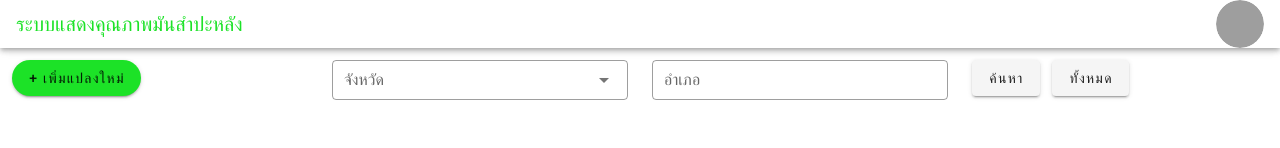
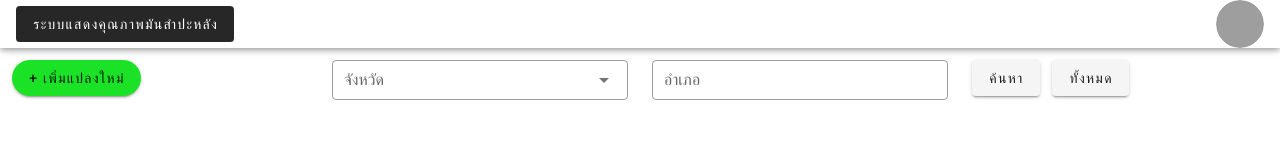
Before and after one commit to khing78/SeniorProject, a Vue app in the folder Client/cassava/: page /show-all-area in a window 1280 px wide. Shown: the top 148 px of the page. Built offline with nearby package versions, Linux system fonts and the light colour scheme; no server answers; grey boxes are pictures that could not be loaded.

Commit message:
Login Get Uid

```diff
--- a/Client/cassava/src/store/index.js
+++ b/Client/cassava/src/store/index.js
@@ -6,6 +6,7 @@ Vue.use(Vuex)
 
 export default new Vuex.Store({
   state: {
+    uid:"",
     username:"",
     idfarm:"",
     namearea:"",
@@ -96,6 +97,9 @@ export default new Vuex.Store({
     ],
   },
   getters:{
+    getUid(state){
+      return state.uid
+    },
     getPosition(state){
       return state.position
     },
@@ -128,6 +132,9 @@ export default new Vuex.Store({
     }
   },
   mutations: {
+    setUid(state,payload){
+      state.uid = payload.uid
+    },
     setPosition(state, payload){
       state.position = payload.position
     },
--- a/Client/cassava/src/views/AddArea.vue
+++ b/Client/cassava/src/views/AddArea.vue
@@ -184,7 +184,7 @@ export default {
           latitude_mark1: this.newpath[1].lat,
           longtitude_mark1: this.newpath[1].lng,
           latitude_mark2: this.newpath[2].lat,
-          longtitude_mark2: this.newpath[2].lat,
+          longtitude_mark2: this.newpath[2].lng,
           latitude_mark3: this.newpath[3].lat,
           longtitude_mark3: this.newpath[3].lng,
           latitude_mark4: this.newpath[4].lat,
--- a/Client/cassava/src/views/Login.vue
+++ b/Client/cassava/src/views/Login.vue
@@ -74,6 +74,10 @@ export default {
             type: "setName",
             name: email,
           });
+          this.$store.commit({
+            type: "setUid",
+            uid: user.uid,
+          });
           vm.$router.push("/show-all-area");
         })
         .catch((error) => {
--- a/Client/cassava/src/views/NavBar.vue
+++ b/Client/cassava/src/views/NavBar.vue
@@ -1,8 +1,10 @@
 <template>
   <div class="nav-bar">
     <v-app-bar color="white" dense dark>
-      <v-toolbar-title style="margin-top: 0px; color: #1ce227" class="navbar"
-        >ระบบแสดงคุณภาพมันสำปะหลัง</v-toolbar-title
+      <v-toolbar-title
+        style="margin-top: 0px; color: #1ce227"
+        class="navbar"
+        ><v-btn @click="moveto('backtonormal')">ระบบแสดงคุณภาพมันสำปะหลัง</v-btn></v-toolbar-title
       >
       <v-spacer />
       <v-menu offset-y>
@@ -30,18 +32,28 @@ import firebase from "firebase/app";
 import { mapGetters } from "vuex";
 export default {
   data: () => ({
-    usernameA: "",
     imagesrc: "../assets/iconusercc.png",
   }),
   methods: {
+    moveto() {
+      const vm = this
+      firebase.auth().onAuthStateChanged(function (user) {
+        if (user) {
+          console.log(user)
+          vm.$router.push("/show-all-area");
+        } else {
+          vm.$router.push("/");
+        }
+      });
+    },
     logoutbutton() {
-      const vm = this
+      const vm = this;
       firebase
         .auth()
         .signOut()
         .then(() => {
           this.$store.commit({
-            type: "setName",
+            type: "setUserName",
             name: "",
           });
           // Sign-out successful.
@@ -49,7 +61,7 @@ export default {
         })
         .catch((error) => {
           // An error happened.
-          console.log(error)
+          console.log(error);
         });
     },
   },
--- a/Client/cassava/src/views/ShowAllArea.vue
+++ b/Client/cassava/src/views/ShowAllArea.vue
@@ -171,8 +171,8 @@ export default {
     }),
   },
   methods: {
-    fetchdatafromdatabase() {
-      axios
+    async fetchdatafromdatabase() {
+      await axios
         .get("http://127.0.0.1:8000/farms/")
         .then((response) => {
           var i = 0;
@@ -249,6 +249,9 @@ export default {
     showeveryarea() {
       this.areashow = this.detailarea;
     },
+    afterselectedfarm(){
+
+    },
     moveto(i) {
       const vm = this;
       if (i == "addarea") {
```
